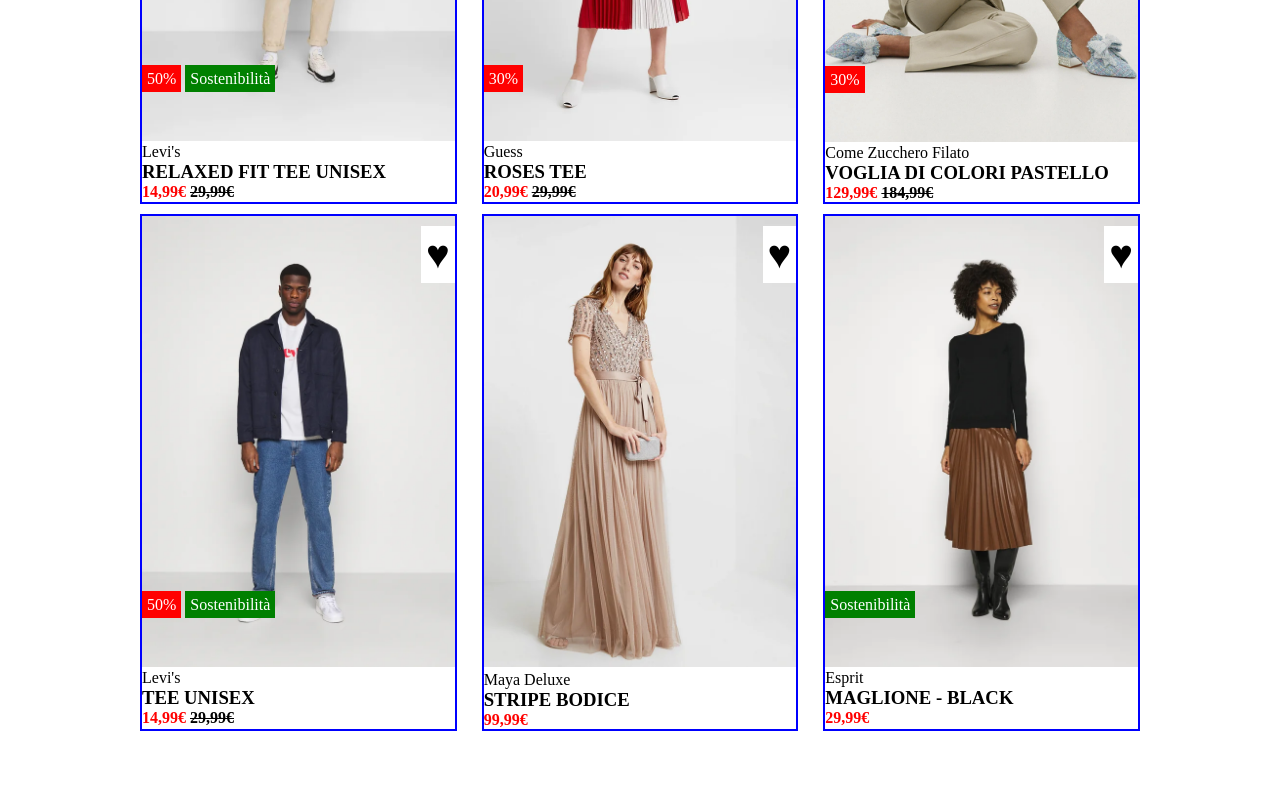
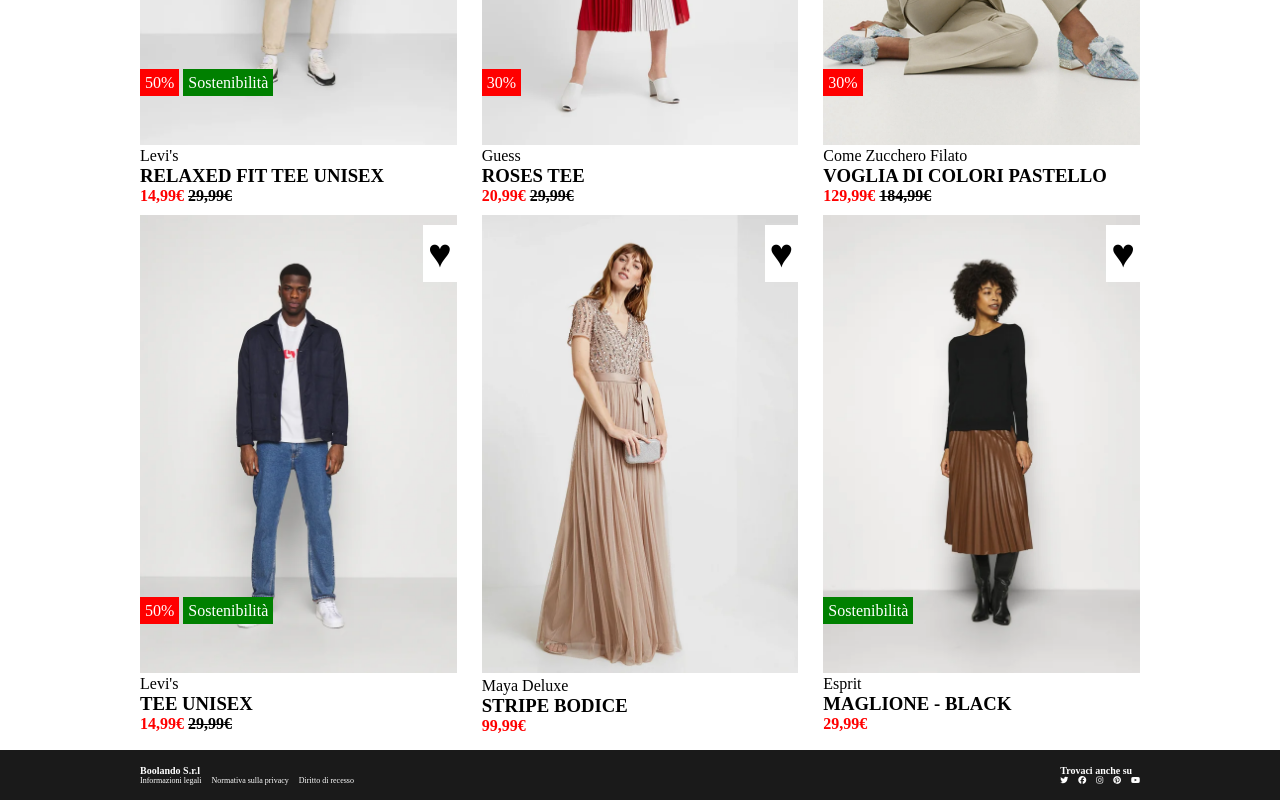
Before and after one commit to lucaconigliaro/html-css-boolando, a plain HTML site: page index.html in a window 1280 px wide. Shown: the part 387-1187 px from the top of the page. Before the commit the page ends 1133 px from the top, so only its background shows below. Drawn offline with Linux system fonts and the light colour scheme.

Commit message:
feat: footer

```diff
--- a/css/style.css
+++ b/css/style.css
@@ -88,8 +88,8 @@ header {
     top: 0;
 
     /* Debug */
-    border: 2px solid blue;
-    min-height: 200px;
+    /* border: 2px solid blue; */
+    /* min-height: 200px; */
 }
 
 .card {
@@ -140,3 +140,22 @@ header {
 .card:hover .front {
     z-index: 1;
 }
+
+/* FOTER */
+
+footer {
+    background-color: rgb(26 26 26);
+}
+
+.footer-srl{
+    font-size: 10px;
+    color: white;
+}
+.footer-list {
+    list-style: none;
+    color: white;
+    display: flex;
+    gap: 10px;
+    justify-content: center;
+    font-size: 8px;
+}
--- a/index.html
+++ b/index.html
@@ -30,7 +30,7 @@
     </section>
 </header>
 
-<body>
+<main>
     <section class="section">
         <div class="container">
             <div class="row">
@@ -122,6 +122,33 @@
 
     </section>
 
-</body>
+</main>
+
+<footer>
+    <section class="section">
+        <div class="container">
+            <div class="row">
+                <div class="footer-info">
+                    <h4 class="footer-srl">Boolando S.r.l</h4>
+                    <ul class="footer-list">
+                        <li><a href="http://">Informazioni legali</a></li>
+                        <li><a href="http://">Normativa sulla privacy</a></li>
+                        <li><a href="http://">Diritto di recesso</a></li>
+                    </ul>
+                </div>
+                <div class="footer-info">
+                    <h4 class="footer-srl">Trovaci anche su</h4>
+                    <ul class="footer-list">
+                        <li><a href="http://"><i class="fa-brands fa-twitter"></i></a></li>
+                        <li><a href="http://"><i class="fa-brands fa-facebook"></i></a></li>
+                        <li><a href="http://"><i class="fa-brands fa-instagram"></i></a></li>
+                        <li><a href="http://"><i class="fa-brands fa-pinterest"></i></a></li>
+                        <li><a href="http://"><i class="fa-brands fa-youtube"></i></a></li>
+                    </ul>
+                </div>
+            </div>
+        </div>
+    </section>
+</footer>
 
 </html>
```
